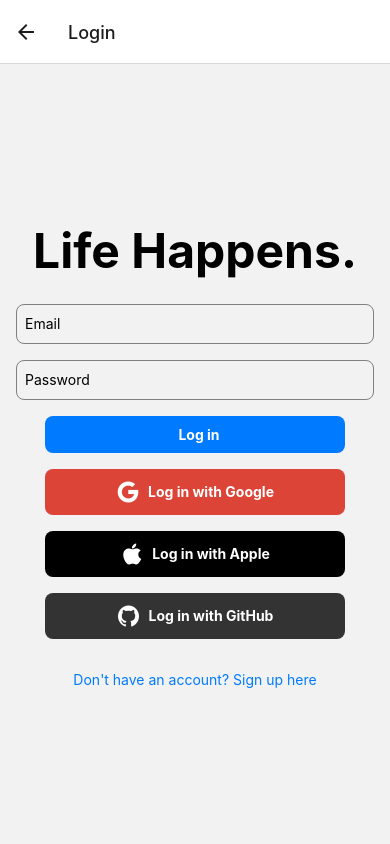
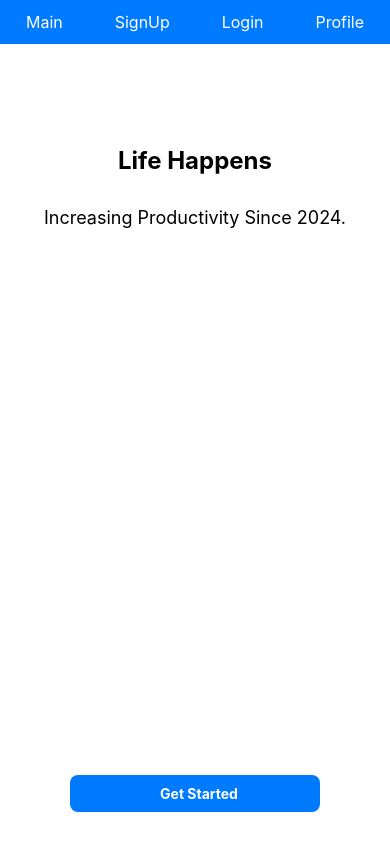
Before and after one commit to r0hanshah/Life-Happens, a React Native app in the folder frontend/: screen /Login in a window 390 px wide. Built offline with nearby package versions, Linux system fonts and the light colour scheme.

Commit message:
reworked all the routing to not use native-stack"

```diff
--- a/frontend/App.tsx
+++ b/frontend/App.tsx
@@ -4,40 +4,51 @@ import { StyleSheet, Text, View } from 'react-native';
 import LoginScreen from './components/auth/LoginScreen';
 import SignUpScreen from './components/auth/SignUpScreen';
 import Main from './components/main/Main';
-import AppNavigator from "./components/auth/AppNavigator";
 import TaskModel from "./models/TaskModel";
 import LandingScreen from "./components/landing/LandingScreen";
 
 export default function App() {
-  const [currentScreen, setCurrentScreen] = useState<'Login' | 'SignUp'>('Login');
+  const [currentScreen, setCurrentScreen] = useState<'Login' | 'SignUp' | 'Landing'>('Landing');
 
   const navigateToSignUp = () => {
     setCurrentScreen('SignUp');
   };
-
   const navigateBack = () => {
     setCurrentScreen('Login');
   };
+  const navigateToLogin = () => {
+    setCurrentScreen('Login');
+  };
+  const navigateToLanding = () => {
+    setCurrentScreen('Landing');
+  };
   return (
-      <AppNavigator/>
-/*
-      <View style={styles.container}>
-        {/!* <CalendarComponent /> *!/}
-        <Main rootTasks={[new TaskModel("123", "dp", "123", [], [], "Test Root Task", "red", [], [], "2024-03-08T19:54:02+0000", "2024-03-08T20:54:02+0000", false, {}, "", [], true, "", [])]}/>
-        { <>
-        {currentScreen === 'Login' && <LoginScreen navigateToSignUp={navigateToSignUp} />}
-        {currentScreen === 'SignUp' && <SignUpScreen navigateBack={navigateBack} />}
-      </> }
-        <StatusBar style="auto" />
-      </View>*/
+      <>
+        <View style={styles.container}>
+          {currentScreen === 'Landing' && <LandingScreen navigateToSignUp={navigateToSignUp} navigateToLogin={navigateToLogin} navigateToLanding={navigateToLanding}/>}
+        <View style={styles.signupLoginContainer}>
+        {/* <CalendarComponent /> */}
+        {/* <Main rootTasks={[]}/>*/}
+        <>
+          {currentScreen === 'Login' && <LoginScreen navigateToSignUp={navigateToSignUp}/>}
+          {currentScreen === 'SignUp' && <SignUpScreen navigateBack={navigateBack}/>}
+        </>
+        <StatusBar style="auto"/>
+      </View>
+        </View></>
   );
 }
 
 const styles = StyleSheet.create({
+
   container: {
     flex: 1,
-    backgroundColor: '#151515',
+    backgroundColor: '#fff',
+  },
+  signupLoginContainer:{
     alignItems: 'center',
     justifyContent: 'center',
+
   },
+
 });
--- a/frontend/components/auth/AppNavigator.tsx
+++ b/frontend/components/auth/AppNavigator.tsx
@@ -1,23 +1,17 @@
 import React from 'react';
-import 'react-native-gesture-handler';
 import { NavigationContainer } from '@react-navigation/native';
 import { createStackNavigator } from '@react-navigation/stack';
 import LoginScreen from './LoginScreen';
 import SignUpScreen from './SignUpScreen';
-import LandingScreen from '../landing/LandingScreen';
-import Main from '../main/Main'
 
 const Stack = createStackNavigator();
 
 const AppNavigator: React.FC = () => {
     return (
         <NavigationContainer>
-            <Stack.Navigator initialRouteName="Landing">
+            <Stack.Navigator initialRouteName="Login">
                 <Stack.Screen name="Login" component={LoginScreen} />
                 <Stack.Screen name="SignUp" component={SignUpScreen} />
-                <Stack.Screen name="Landing" component={LandingScreen} />
-                <Stack.Screen name="Main" component={Main} />
-
             </Stack.Navigator>
         </NavigationContainer>
     );
--- a/frontend/components/auth/LoginScreen.tsx
+++ b/frontend/components/auth/LoginScreen.tsx
@@ -4,7 +4,6 @@ import { Ionicons } from '@expo/vector-icons';
 import { Alert } from 'react-native';
 import { StackNavigationProp } from '@react-navigation/stack';
 import { RootStackParamList } from './types';
-import {useNavigation} from "@react-navigation/native";
 
 type LoginScreenNavigationProp = StackNavigationProp<RootStackParamList, 'Login'>;
 
@@ -25,7 +24,6 @@ const LoginScreen: React.FC<LoginScreenProps> = ({ navigateToSignUp }) => {
     // Add logic for GitHub sign-in
     console.log("Hello")
   };
-  const navigation = useNavigation();
 
   return (
       <View style={styles.container}>
@@ -47,8 +45,8 @@ const LoginScreen: React.FC<LoginScreenProps> = ({ navigateToSignUp }) => {
           <Ionicons name="logo-github" size={24} color="white" />
           <Text style={styles.buttonText}>Log in with GitHub</Text>
         </TouchableOpacity>
-      <TouchableOpacity onPress={() => navigation.navigate('SignUp')}>
-        <Text style={styles.backToSignUpLink}>Don't have an account? Sign up here</Text>
+        <TouchableOpacity>
+          <Text onPress={navigateToSignUp} style={styles.signUpLink}>Don't have an account? Sign up here</Text>
         </TouchableOpacity>
       </View>
   );
@@ -115,10 +113,6 @@ const styles = StyleSheet.create({
     justifyContent: 'center',
     width: 300
   },
-  backToSignUpLink: {
-    marginTop: 16,
-    color: '#007AFF',
-  },
 });
 
 export default LoginScreen;
--- a/frontend/components/auth/SignUpScreen.tsx
+++ b/frontend/components/auth/SignUpScreen.tsx
@@ -1,7 +1,6 @@
 import React from 'react';
 import { View, Text, TextInput, TouchableOpacity, StyleSheet } from 'react-native';
 import { Ionicons } from '@expo/vector-icons';
-import {useNavigation} from "@react-navigation/native";
 
 interface SignUpScreenProps {
   navigateBack: () => void;
@@ -19,7 +18,6 @@ interface SignUpScreenProps {
   const signUpWithGitHub = () => {
     // Add logic for GitHub sign-up
   };
-  const navigation = useNavigation();
 
   return (
       <View style={styles.container}>
@@ -44,7 +42,7 @@ interface SignUpScreenProps {
           <Ionicons name="logo-github" size={24} color="white" />
           <Text style={styles.buttonText}>Sign up with GitHub</Text>
         </TouchableOpacity>
-      <TouchableOpacity onPress={() => navigation.navigate('Login')}>
+        <TouchableOpacity onPress={navigateBack}>
           <Text style={styles.backToLoginLink}>Already have an account? Login</Text>
         </TouchableOpacity>
       </View>
--- a/frontend/components/auth/types.ts
+++ b/frontend/components/auth/types.ts
@@ -1,4 +1,4 @@
 export type RootStackParamList = {
     Login: undefined;
     SignUp: undefined;
-  };
+};
--- a/frontend/components/landing/LandingScreen.tsx
+++ b/frontend/components/landing/LandingScreen.tsx
@@ -1,6 +1,5 @@
 import React, {useState} from "react";
 import { StyleSheet, Text, View, Button, Image, TouchableOpacity, Modal  } from "react-native";
-import { useNavigation } from '@react-navigation/native';
 
 
 const UserProfilePopup = ({ onClose }: { onClose: () => void }) => {
@@ -30,21 +29,27 @@ const UserProfilePopup = ({ onClose }: { onClose: () => void }) => {
         </Modal>
     );
 };
-const LandingScreen: React.FC = () => {
-    const navigation = useNavigation();
+
+interface LandingProps {
+    navigateToSignUp: () => void;
+    navigateToLogin: () => void;
+    navigateToLanding: () => void;
+}
+
+const LandingScreen: React.FC<LandingProps> = ({ navigateToSignUp, navigateToLanding, navigateToLogin }) => {
     const [showProfile, setShowProfile] = useState(false);
 
 
     return (
         <View style={styles.container}>
             <View style={styles.navBar}>
-                <TouchableOpacity style={styles.navButton} onPress={() => navigation.navigate('Landing')}>
+                <TouchableOpacity style={styles.navButton} onPress={navigateToLanding}>
                     <Text style={styles.navButtonText}>Main</Text>
                 </TouchableOpacity>
-                <TouchableOpacity style={styles.navButton} onPress={() => navigation.navigate('SignUp')}>
+                <TouchableOpacity style={styles.navButton} onPress={navigateToSignUp}>
                     <Text style={styles.navButtonText}>SignUp</Text>
                 </TouchableOpacity>
-                <TouchableOpacity style={styles.navButton} onPress={() => navigation.navigate('Login')}>
+                <TouchableOpacity style={styles.navButton} onPress={navigateToLogin}>
                     <Text style={styles.navButtonText}>Login</Text>
                 </TouchableOpacity>
                 <TouchableOpacity style={styles.navButton} onPress={() => setShowProfile(true)}>
@@ -60,7 +65,7 @@ const LandingScreen: React.FC = () => {
                 <View style={styles.middleContainer}>
                     <Image src = 'frontend/assets/adaptive-icon.png' style={styles.image} />
                 </View>
-                <TouchableOpacity style={[styles.button, styles.toLoginLink]} onPress={() => navigation.navigate('SignUp')}>
+                <TouchableOpacity style={[styles.button, styles.toLoginLink]} onPress={navigateToSignUp}>
                     <Text style={styles.buttonText}>Get Started</Text>
                 </TouchableOpacity>
             </View>
@@ -178,8 +183,6 @@ const styles = StyleSheet.create({
         marginVertical: 30,
         marginHorizontal: 10,
         justifyContent: 'center',
-
-
     },
 });
 
```
Lines whose indentation alone changed are shown as unchanged.
